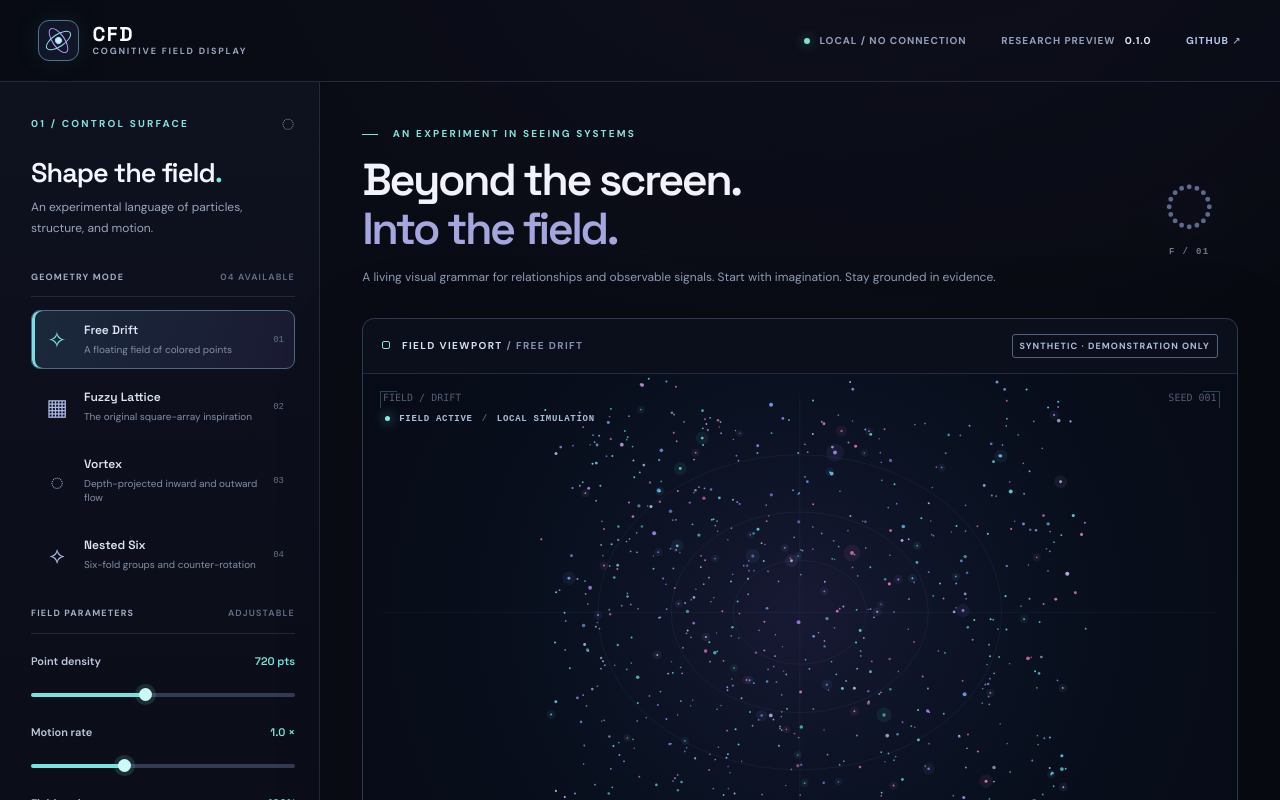
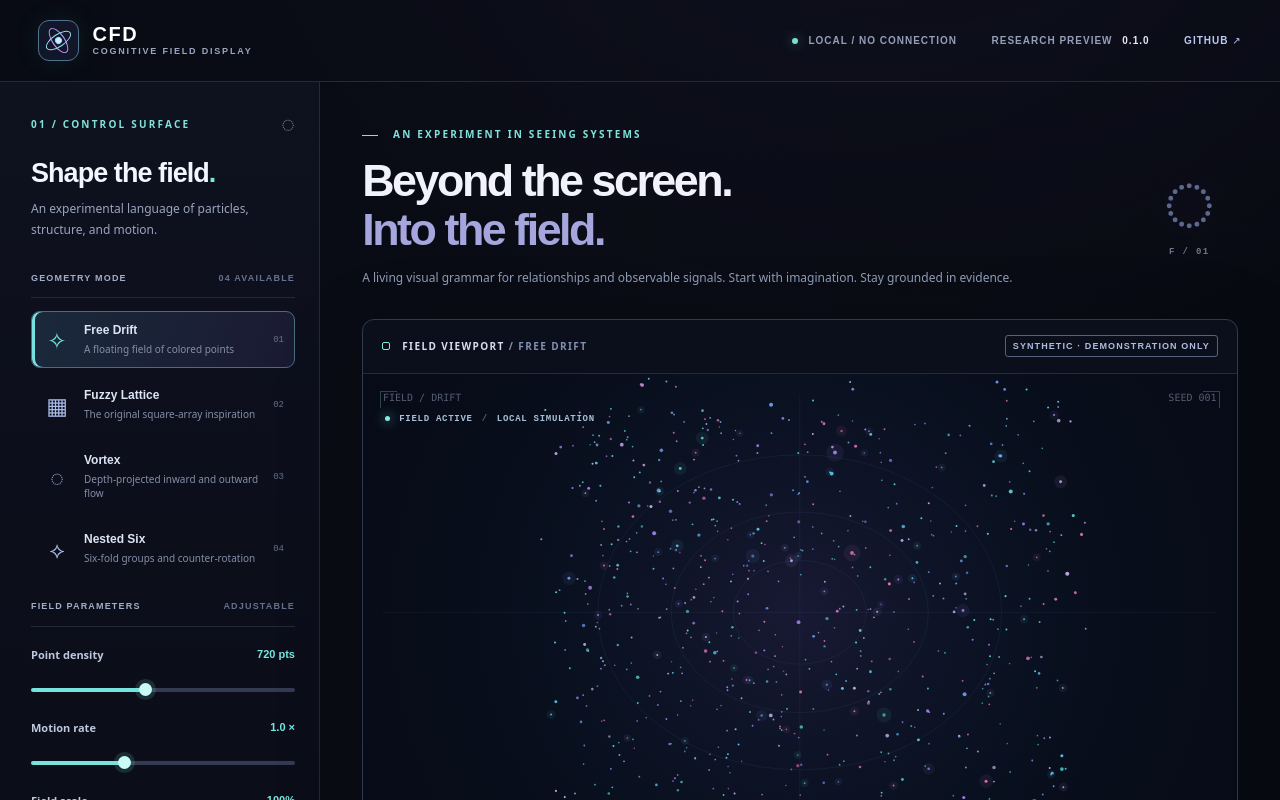
Before and after one commit to MichaelWave369/CFD, a React (Vite) app: page / in a window 1280 px wide. Shown: the top 800 px of the page. Built offline with nearby package versions, Linux system fonts and the light colour scheme.

Commit message:
fix: keep CFD preview self-contained without external font requests

```diff
--- a/src/styles.css
+++ b/src/styles.css
@@ -1,5 +1,3 @@
-@import url("https://fonts.googleapis.com/css2?family=DM+Sans:wght@400;500;600;700&family=Space+Grotesk:wght@400;500;600;700&display=swap");
-
 :root {
   font-family: "DM Sans", system-ui, sans-serif;
   color: #dce3f5;
```
